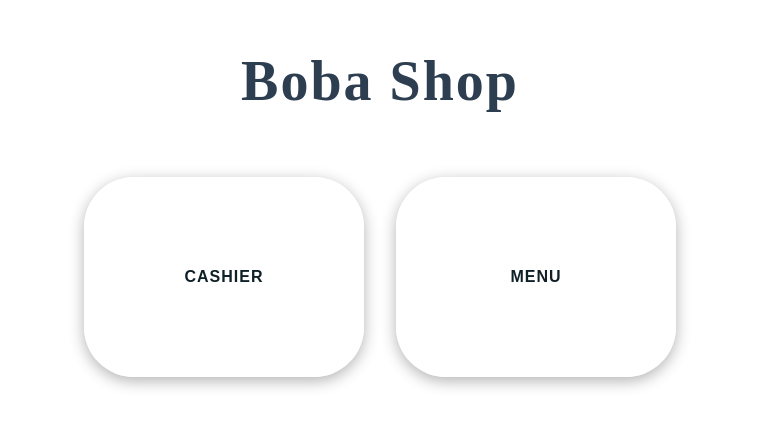
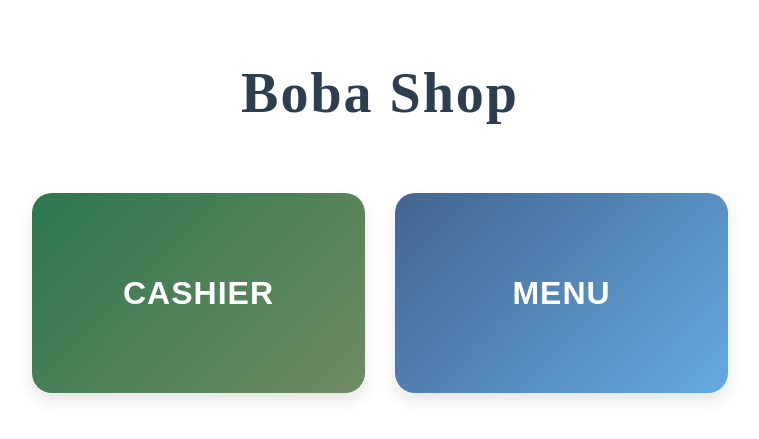
Before and after one commit to CSCE331-Fall2025-900-911/project3_gang_40, a React (Vite) app in the folder frontend/: page / in a window 1280 px wide. Shown: the part 163-602 px from the top of the page, without its empty margins (260-1019 px from the left). Built offline with nearby package versions, Linux system fonts and the light colour scheme.

Commit message:
fix styling menuBoard & homePage

```diff
--- a/frontend/src/App.css
+++ b/frontend/src/App.css
@@ -1,37 +1,35 @@
-#root {
-  max-width: 1280px;
+/* App.css - Only for home page */
+.home-container {
+  width: 100%;
+  max-width: 800px;
   margin: 0 auto;
-  padding: 2rem;
-  text-align: center;
   min-height: 100vh;
   display: flex;
+  flex-direction: column;
   align-items: center;
   justify-content: center;
+  padding: 2rem;
 }
 
-.menu-title {
+.home-container .home-title {
   font-size: 3.5rem;
   margin-bottom: 3rem;
   color: #2c3e50;
   font-weight: 700;
   letter-spacing: 2px;
+  text-align: center;
 }
 
-.home-container {
-  width: 100%;
-  max-width: 800px;
-  margin: 0 auto;
-}
-
-.menu-items {
+.home-container .home-nav-items {
   display: grid;
   grid-template-columns: repeat(2, 1fr);
   gap: 30px;
   padding: 20px;
   justify-items: center;
+  width: 100%;
 }
 
-.nav-button {
+.home-container .nav-button {
   width: 100%;
   min-height: 200px;
   padding: 40px 50px;
@@ -45,37 +43,37 @@
   letter-spacing: 1px;
 }
 
-.cashier-button {
-  background: linear-gradient(135deg, #667eea 0%, #764ba2 100%);
+.home-container .cashier-button {
+  background: linear-gradient(135deg, #2d774e 0%, #718b63 100%);
   color: white;
 }
 
-.menu-button {
-  background: linear-gradient(135deg, #f093fb 0%, #f5576c 100%);
+.home-container .menu-button {
+  background: linear-gradient(135deg, #43658f 0%, #65a9e1 100%);
   color: white;
 }
 
-.nav-button:hover {
+.home-container .nav-button:hover {
   transform: translateY(-8px);
   box-shadow: 0 12px 24px rgba(0, 0, 0, 0.2);
 }
 
-.nav-button:active {
+.home-container .nav-button:active {
   transform: translateY(-4px);
   box-shadow: 0 6px 12px rgba(0, 0, 0, 0.15);
 }
 
 @media (max-width: 768px) {
-  .menu-items {
+  .home-container .home-nav-items {
     grid-template-columns: 1fr;
     gap: 20px;
   }
 
-  .menu-title {
+  .home-container .home-title {
     font-size: 2.5rem;
   }
 
-  .nav-button {
+  .home-container .nav-button {
     min-height: 150px;
     font-size: 1.5rem;
   }
--- a/frontend/src/App.jsx
+++ b/frontend/src/App.jsx
@@ -18,8 +18,8 @@ function App() {
 
       {currentView === 'main' && (
         <div className="home-container">
-          <h1 className="menu-title">Boba Shop</h1>
-          <div className="menu-items">
+          <h1 className="home-title">Boba Shop</h1>
+          <div className="home-nav-items">
             <button
               className="nav-button cashier-button"
               onClick={() => setCurrentView('cashier')}
```
